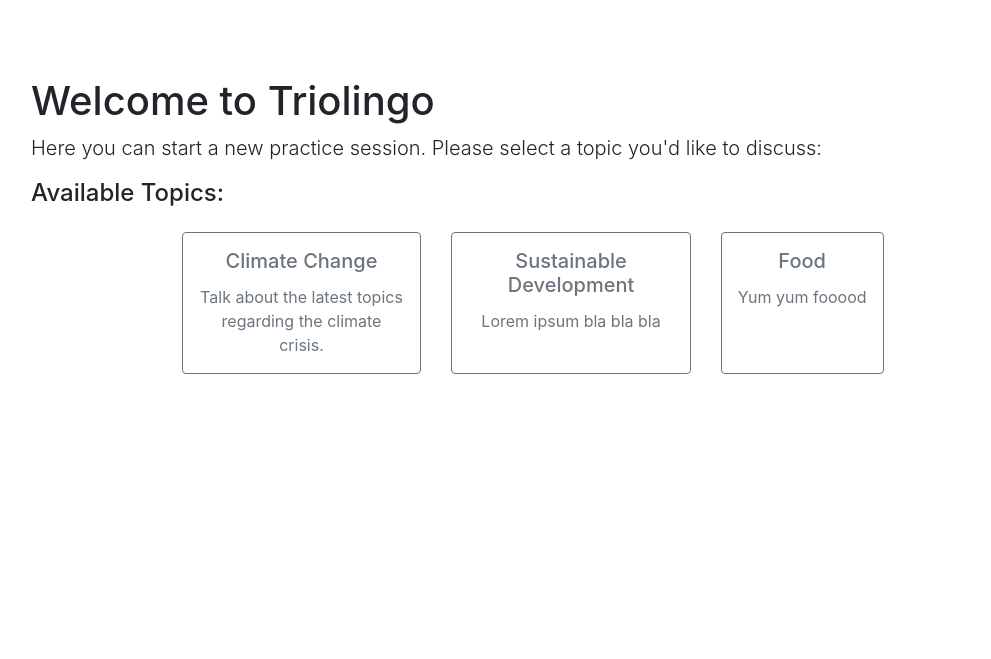
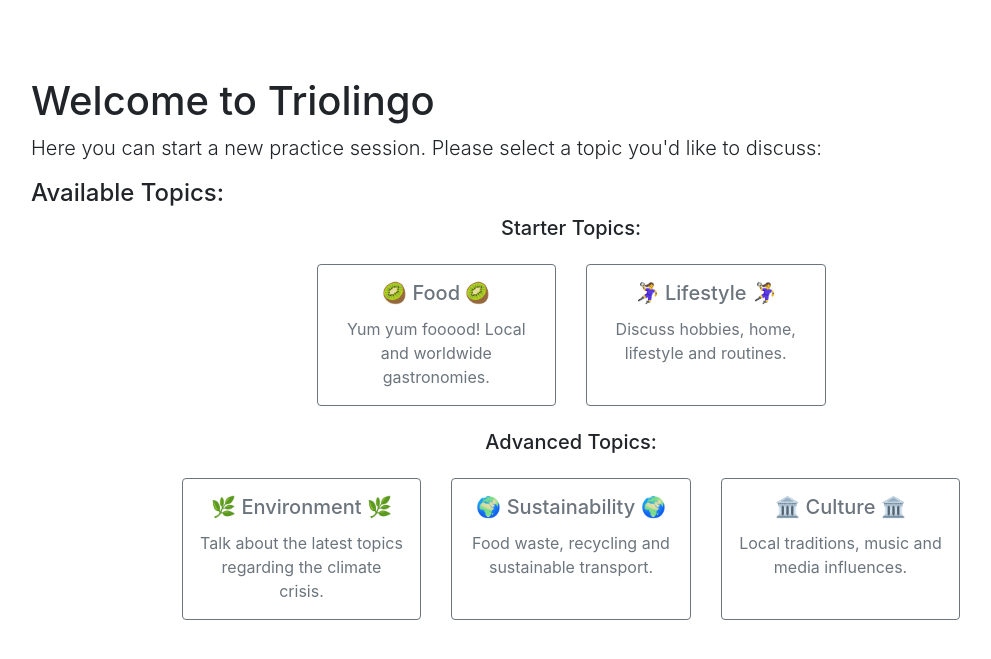
Before and after one commit to meganelisabethfinch/HackCambridgeAtlas, a Flask app: page /chat-topics in a window 1280 px wide. Shown: the part 56-715 px from the top of the page, without its empty margins (69-1060 px from the left). Run offline with Flask 2, Linux system fonts and the light colour scheme; some libraries are stand-ins or nearby versions.

Commit message:
classify topics add emojis to topics

```diff
--- a/templates/chat-topics.html
+++ b/templates/chat-topics.html
@@ -7,28 +7,48 @@
         Here you can start a new practice session. Please select a topic you'd like to discuss:
     </p>
     <h4>Available Topics:</h4>
-    <div class="row justify-content-center p-3">
+    <h5 class="text-center">Starter Topics:</h5>
+    <div class="row justify-content-center p-3 mb-2">
         <!-- topics as cards/buttons -->
         <div class="col-3">
             <a href="" class="btn btn-outline-secondary p-3" style="height: 100%"
-            onclick="this.href='/chat/climate-change'">
-                <h5 class="card-title">Climate Change</h5>
+            onclick="this.href='/chat/food'">
+                <h5 class="card-title">🥝 Food 🥝</h5>
+                <p class="card-text">Yum yum fooood! Local and worldwide gastronomies.</p>
+            </a>
+        </div>
+        <div class="col-3">
+            <a href="" class="btn btn-outline-secondary p-3" style="height: 100%"
+            onclick="this.href='/chat/lifestyle'">
+                <h5 class="card-title">🤾‍♀️ Lifestyle 🤾‍♀️</h5>
+                <p class="card-text">Discuss hobbies, home, lifestyle and routines.</p>
+            </a>
+        </div>
+        <br>
+    </div>
+    <h5 class="text-center">Advanced Topics:</h5>
+    <div class="row justify-content-center p-3 mb-5">
+        <div class="col-3">
+            <a href="" class="btn btn-outline-secondary p-3" style="height: 100%"
+            onclick="this.href='/chat/environment'">
+                <h5 class="card-title">🌿 Environment 🌿</h5>
                 <p class="card-text">Talk about the latest topics regarding the climate crisis.</p>
             </a>
         </div>
         <div class="col-3">
             <a href="" class="btn btn-outline-secondary p-3" style="height: 100%"
-            onclick="this.href='/chat/topic-2'">
-                <h5 class="card-title">Sustainable Development</h5>
-                <p class="card-text">Lorem ipsum bla bla bla</p>
+            onclick="this.href='/chat/sustainability'">
+                <h5 class="card-title">🌍 Sustainability 🌍</h5>
+                <p class="card-text">Food waste, recycling and sustainable transport.</p>
             </a>
         </div>
         <div class="col-3">
             <a href="" class="btn btn-outline-secondary p-3" style="height: 100%"
-            onclick="this.href='/chat/food'">
-                <h5 class="card-title">Food</h5>
-                <p class="card-text">Yum yum fooood</p>
+            onclick="this.href='/chat/culture'">
+                <h5 class="card-title">🏛 Culture 🏛</h5>
+                <p class="card-text">Local traditions, music and media influences.</p>
             </a>
         </div>
+        <br>
     </div>
 {% endblock %}
```
